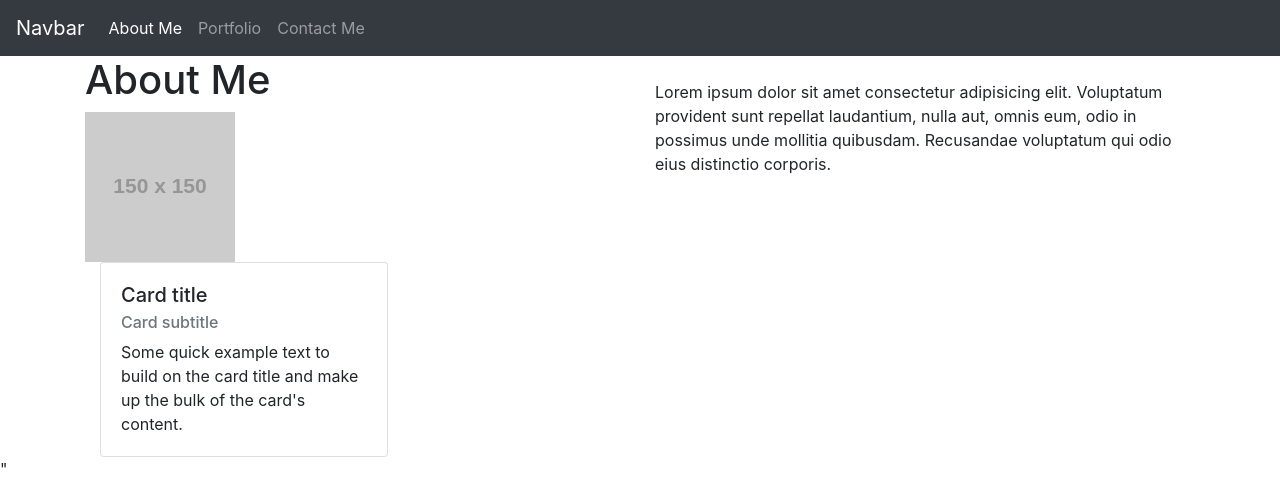
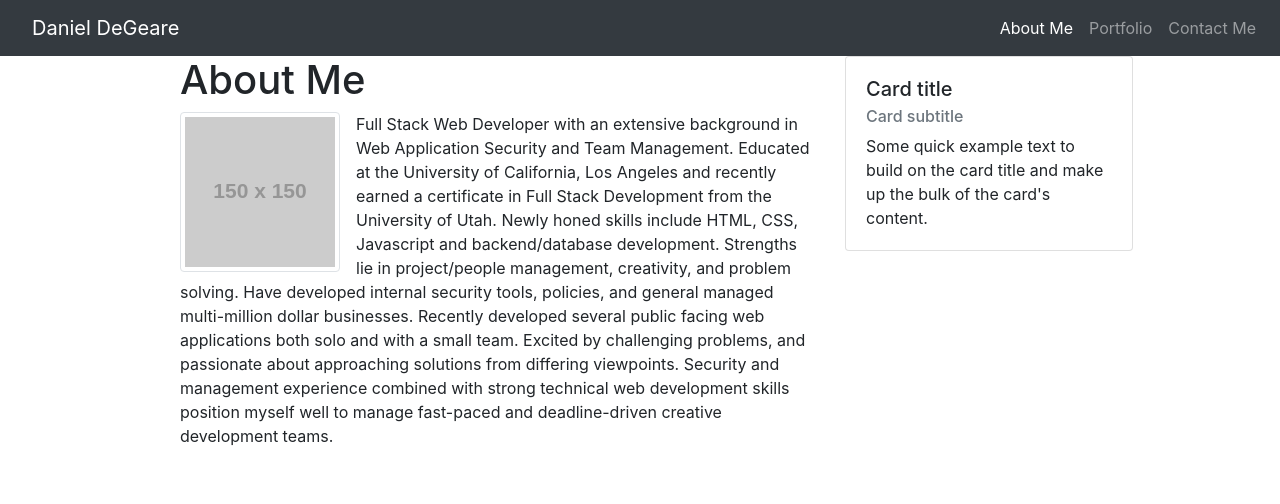
Before and after one commit to DanDukes/Responsive-Portfolio-Site, a plain HTML site: page index.html in a window 1280 px wide. Drawn offline with nearby package versions, Linux system fonts and the light colour scheme; placeholder pictures from the web are drawn by us.

Commit message:
Navbar orientation

```diff
--- a/index.html
+++ b/index.html
@@ -17,32 +17,28 @@
     <script src="https://cdnjs.cloudflare.com/ajax/libs/popper.js/1.14.7/umd/popper.min.js" integrity="sha384-UO2eT0CpHqdSJQ6hJty5KVphtPhzWj9WO1clHTMGa3JDZwrnQq4sF86dIHNDz0W1" crossorigin="anonymous"></script>
     <script src="https://stackpath.bootstrapcdn.com/bootstrap/4.3.1/js/bootstrap.min.js" integrity="sha384-JjSmVgyd0p3pXB1rRibZUAYoIIy6OrQ6VrjIEaFf/nJGzIxFDsf4x0xIM+B07jRM" crossorigin="anonymous"></script>
     <nav class="navbar navbar-expand-lg navbar-dark bg-dark">
-        <a class="navbar-brand" href="#">Navbar</a>
+        <a class="navbar-brand ml-3" href="../index.html">Daniel DeGeare</a>
         <button class="navbar-toggler" type="button" data-toggle="collapse" data-target="#navbarNavAltMarkup" aria-controls="navbarNavAltMarkup" aria-expanded="false" aria-label="Toggle navigation">
           <span class="navbar-toggler-icon"></span>
         </button>
         <div class="collapse navbar-collapse" id="navbarNavAltMarkup">
-          <div class="navbar-nav">
-            <a class="nav-item nav-link active" href="#">About Me <span class="sr-only">(current)</span></a>
-            <a class="nav-item nav-link" href="#">Portfolio</a>
-            <a class="nav-item nav-link" href="#">Contact Me</a>
+          <div class="navbar-nav ml-auto">
+            <a class="nav-item nav-link active" href="../index.html">About Me <span class="sr-only">(current)</span></a>
+            <a class="nav-item nav-link" href="../portfolio.html">Portfolio</a>
+            <a class="nav-item nav-link" href="../contact.html">Contact Me</a>
           </div>
         </div>
       </nav>
       <div class="container">
           <div class="row">
-              <div class="col-md">
+              <div class="col-md-1">
+              </div>
+              <div class="col-md-7">
                   <h1>About Me</h1>
-                  <img src="http://placehold.it/150x150" alt="Picture of Dan"></img>
+                  <img class="float-left mr-3 img-thumbnail" src="http://placehold.it/150x150" alt="Picture of Dan"></img>
+                  <p>Full Stack Web Developer with an extensive background in Web Application Security and Team Management. Educated at the University of California, Los Angeles and recently earned a certificate in Full Stack Development from the University of Utah.  Newly honed skills include HTML, CSS, Javascript and backend/database development.  Strengths lie in project/people management, creativity, and problem solving.  Have developed internal security tools, policies, and general managed multi-million dollar businesses. Recently developed several public facing web applications both solo and with a small team. Excited by challenging problems, and passionate about approaching solutions from differing viewpoints.  Security and management experience combined with strong technical web development skills position myself well to manage fast-paced and deadline-driven creative development teams.</p>
               </div>
-              <div class="col-md">
-                  <br>
-                    <p>Lorem ipsum dolor sit amet consectetur adipisicing elit. Voluptatum provident sunt repellat laudantium, nulla aut, omnis eum, odio in possimus unde mollitia quibusdam. Recusandae voluptatum qui odio eius distinctio corporis.</p>
-              </div>
-
-                </div>
-
-              <div class="col-md-2">
+              <div class="col-md-3">
                     <div class="card" style="width: 18rem;">
                             <div class="card-body">
                               <h5 class="card-title">Card title</h5>
@@ -51,14 +47,12 @@
                             </div>
                           </div>
               </div>
-              <div class="row">
+              <div class="col-md-1">
+                </div>
 
-                  <div class="col-md-9">
-
-                  </div>
-              </div>
           </div>
 
-      </div>"
+
+        </div>
 </body>
 </html>
```
